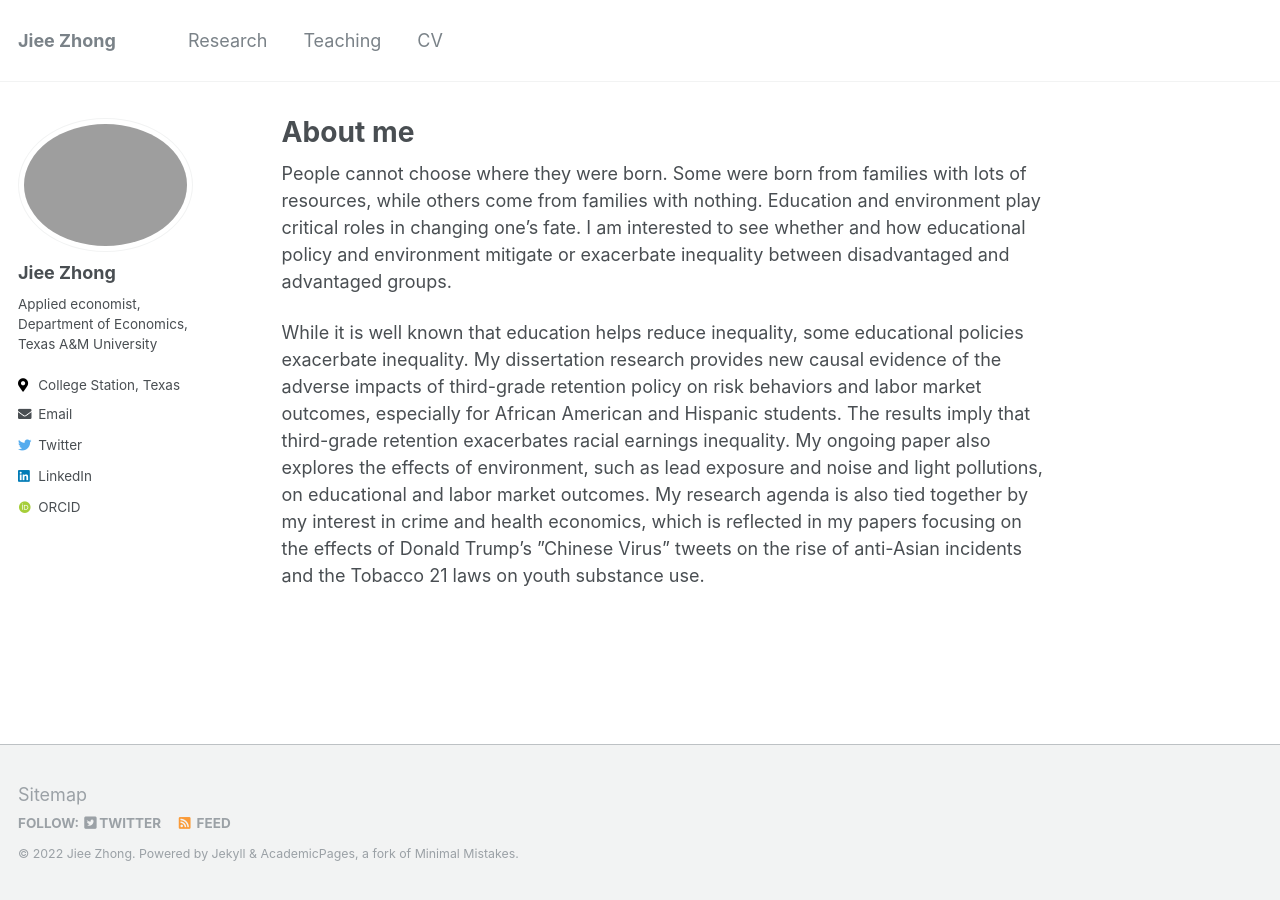
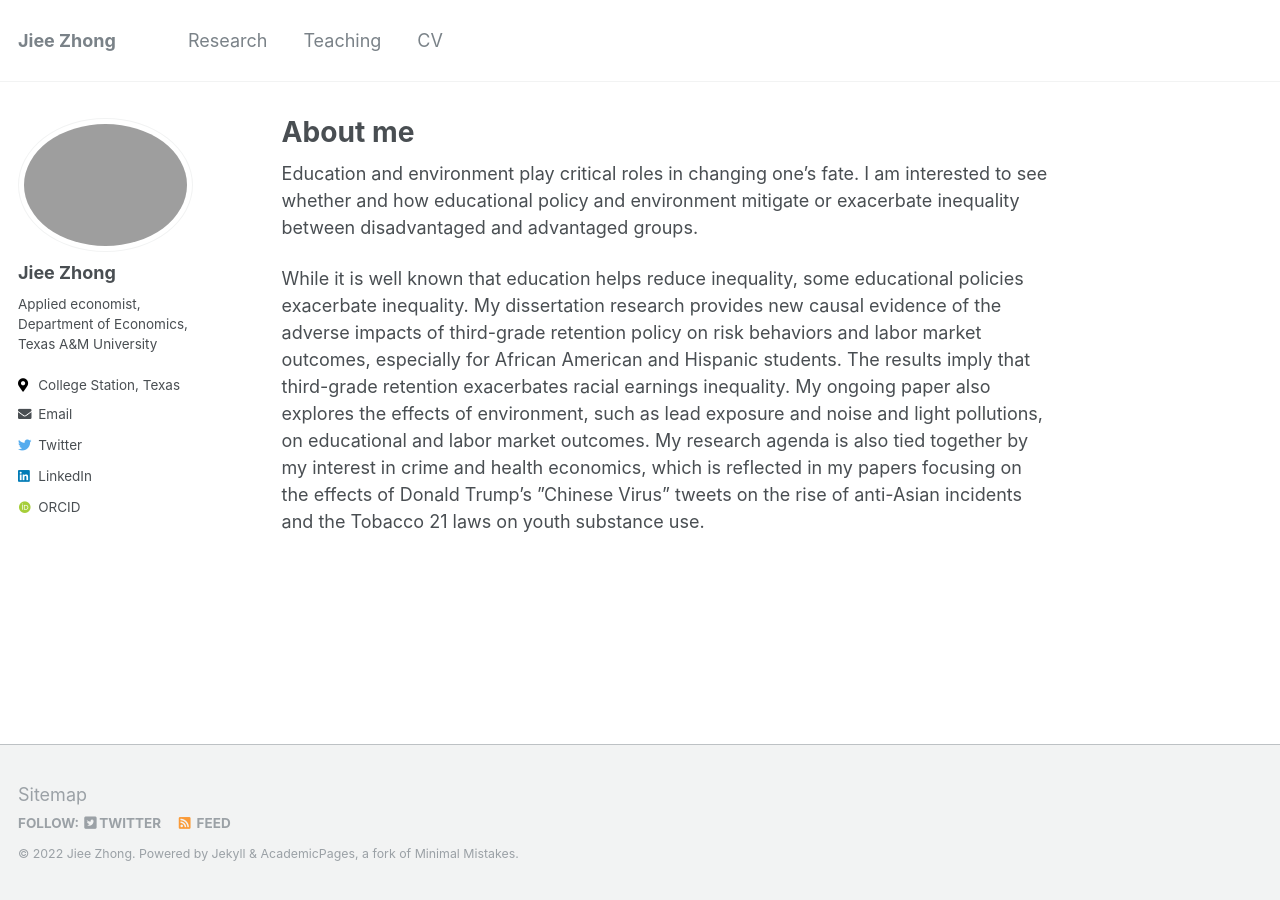
Before and after one commit to jieezhong/jieezhong.github.io, a Jekyll site: the page built from _pages/about.md, in a window 1280 px wide. Built offline with Jekyll 4.4.1, drawn with Linux system fonts in a browser that asks for light colours; some web fonts are replaced.

Commit message:
Update about.md

```diff
--- a/_pages/about.md
+++ b/_pages/about.md
@@ -7,6 +7,6 @@ redirect_from:
   - /about/
   - /about.html
 ---
-People cannot choose where they were born. Some were born from families with lots of resources, while others come from families with nothing. Education and environment play critical roles in changing one’s fate. I am interested to see whether and how educational policy and environment mitigate or exacerbate inequality between disadvantaged and advantaged groups.
+Education and environment play critical roles in changing one’s fate. I am interested to see whether and how educational policy and environment mitigate or exacerbate inequality between disadvantaged and advantaged groups.
 
 While it is well known that education helps reduce inequality, some educational policies exacerbate inequality. My dissertation research provides new causal evidence of the adverse impacts of third-grade retention policy on risk behaviors and labor market outcomes, especially for African American and Hispanic students. The results imply that third-grade retention exacerbates racial earnings inequality. My ongoing paper also explores the effects of environment, such as lead exposure and noise and light pollutions, on educational and labor market outcomes. My research agenda is also tied together by my interest in crime and health economics, which is reflected in my papers focusing on the effects of Donald Trump’s ”Chinese Virus” tweets on the rise of anti-Asian incidents and the Tobacco 21 laws on youth substance use.
```
